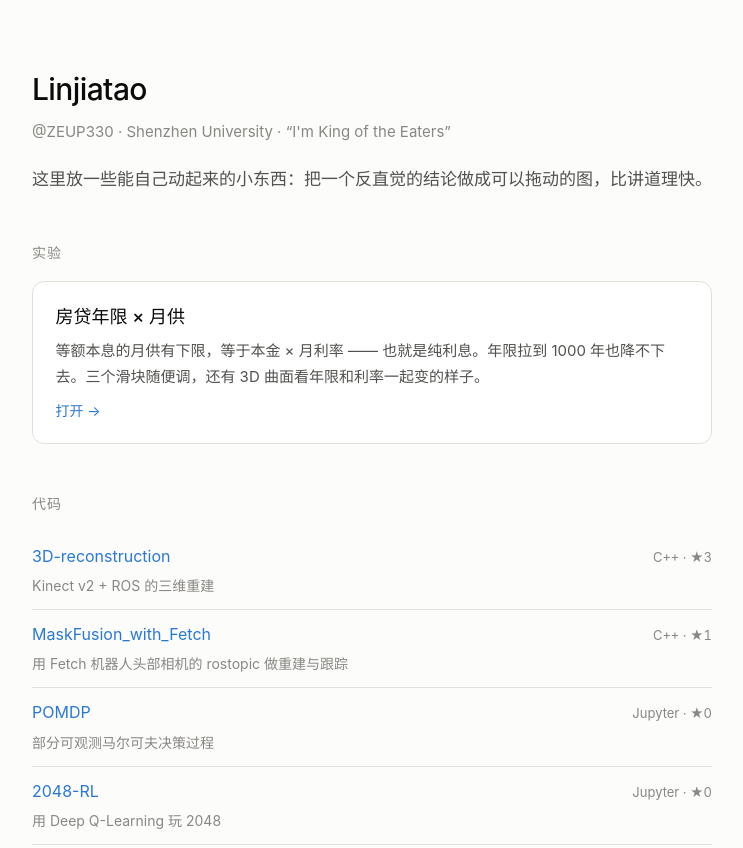
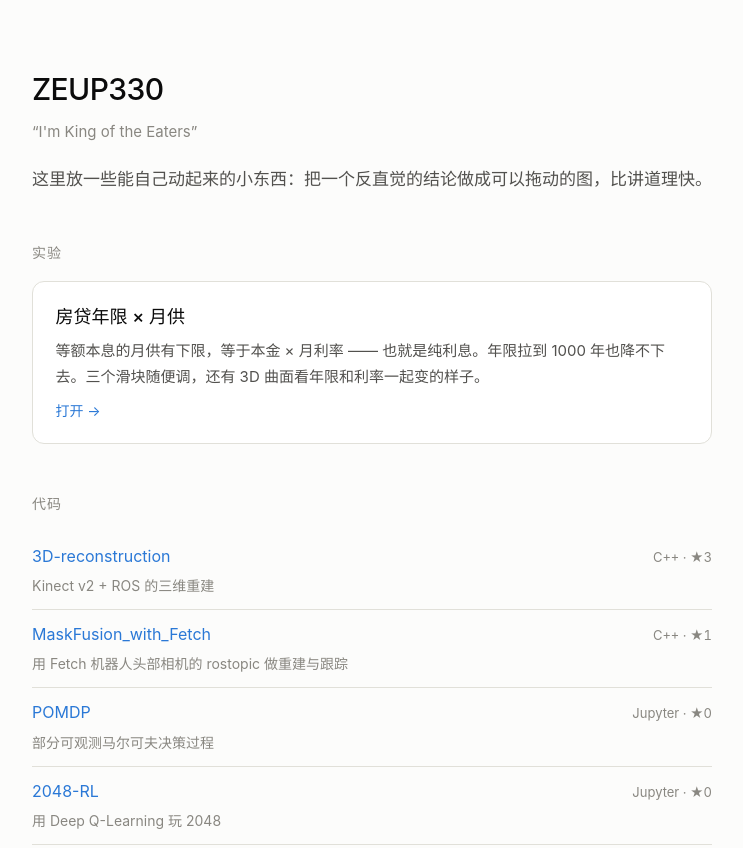
Before and after one commit to ZEUP330/ZEUP330.github.io, a plain HTML site: page index.html in a window 1280 px wide. Shown: the top 848 px of the page, without its empty margins (268-1011 px from the left). Drawn offline with Linux system fonts and the light colour scheme.

Commit message:
Drop real name and school from the site, use the handle only

```diff
--- a/index.html
+++ b/index.html
@@ -3,8 +3,8 @@
 <head>
 <meta charset="utf-8">
 <meta name="viewport" content="width=device-width, initial-scale=1">
-<title>Linjiatao</title>
-<meta name="description" content="Linjiatao（ZEUP330）的主页：可交互的数学小实验与开源项目。">
+<title>ZEUP330</title>
+<meta name="description" content="ZEUP330 的主页：可交互的数学小实验与开源项目。">
 <style>
   :root {
     --bg: #fcfcfb; --card: #ffffff; --ink: #0b0b0b; --ink-2: #52514e; --ink-3: #898781;
@@ -48,8 +48,8 @@
 </head>
 <body>
 <main>
-  <h1>Linjiatao</h1>
-  <p class="handle">@ZEUP330 · Shenzhen University · “I'm King of the Eaters”</p>
+  <h1>ZEUP330</h1>
+  <p class="handle">“I'm King of the Eaters”</p>
   <p class="lede">这里放一些能自己动起来的小东西：把一个反直觉的结论做成可以拖动的图，比讲道理快。</p>
 
   <h2>实验</h2>
```
Also changed, not shown: mortgage/index.html (+1 -1 lines).
